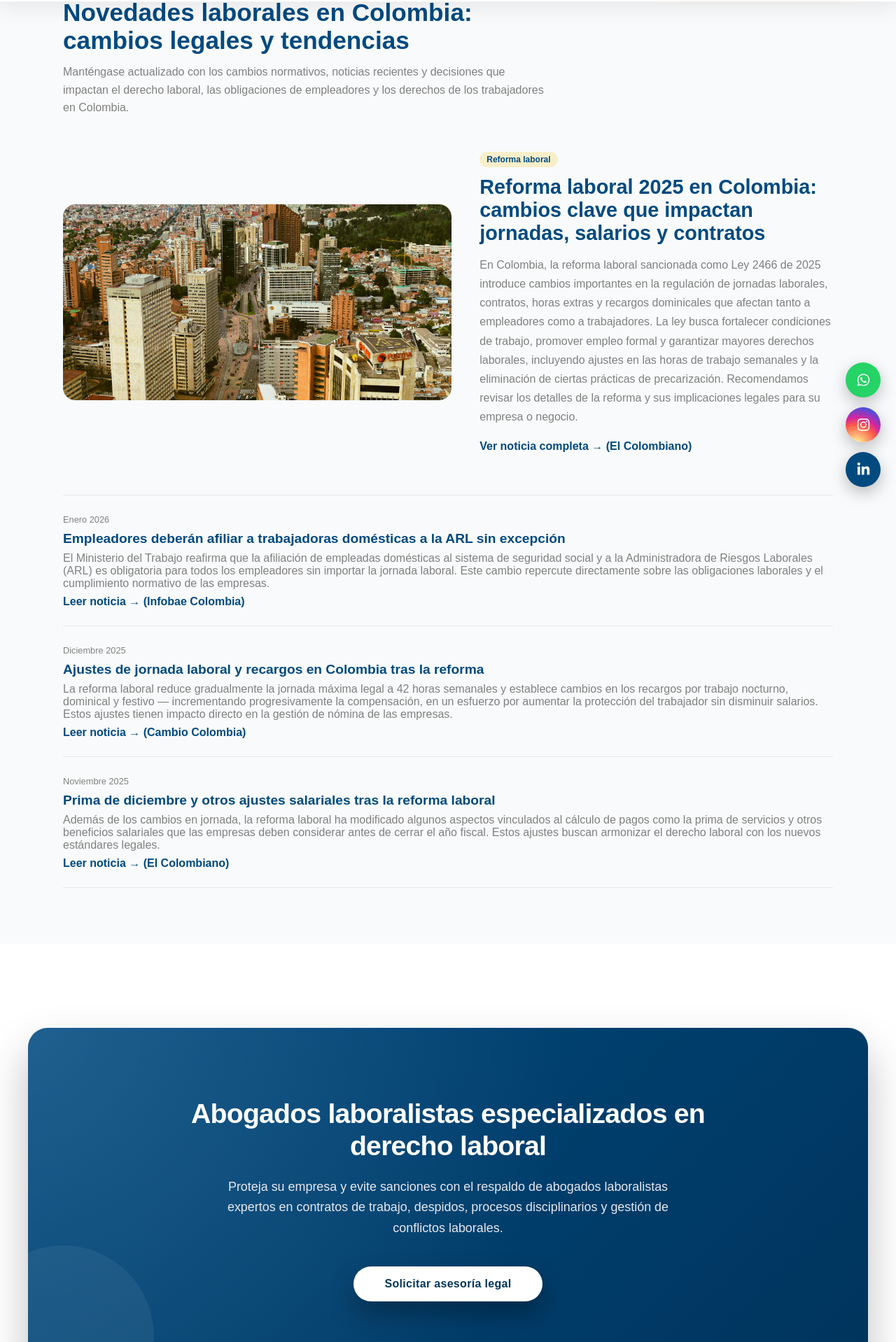
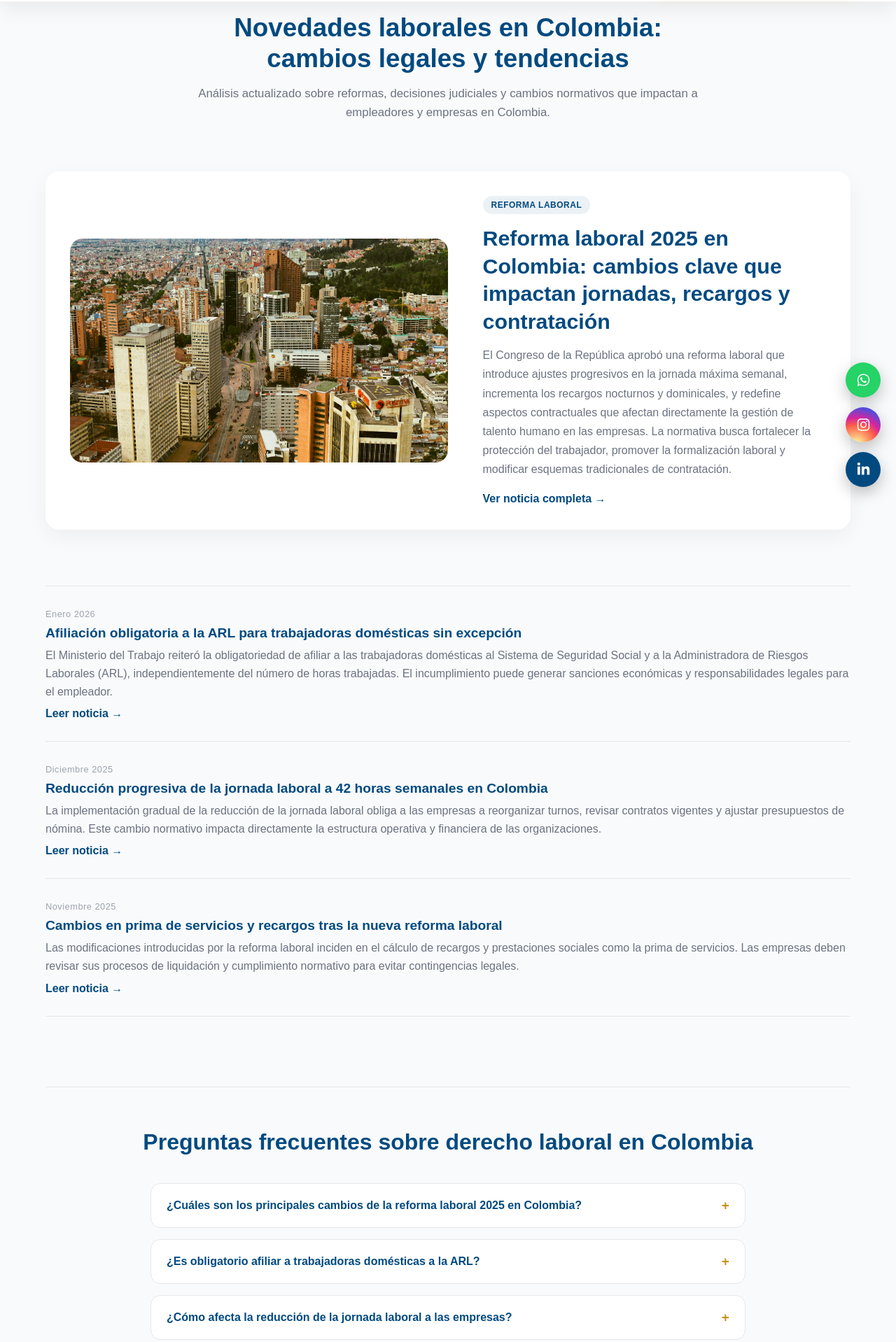
Before and after one commit to Jeffer-Andres-Tafurth-Cortes/pravice-abogados-laboralistas, a Next.js app: page /novedades_laborales in a window 1280 px wide. Shown: the part 82-2000 px from the top of the page at 70% size. Built offline with nearby package versions, Linux system fonts and the light colour scheme.

Commit message:
Updates SEO content text

```diff
--- a/src/app/novedades_laborales/NovedadesLaborales.module.css
+++ b/src/app/novedades_laborales/NovedadesLaborales.module.css
@@ -1,73 +1,93 @@
+/* =========================
+   SECTION BASE
+========================= */
+
 .section {
-  padding: 80px 20px;
+  padding: 100px 20px;
   background: #f9fafb;
 }
 
 .container {
-  max-width: 1100px;
+  max-width: 1150px;
   margin: 0 auto;
 }
 
 /* =========================
    HEADER
 ========================= */
+
 .header {
-  max-width: 700px;
-  margin-bottom: 50px;
+  max-width: 750px;
+  margin: 0 auto 70px;
+  text-align: center;
 }
 
 .header h2 {
-  font-size: 2.2rem;
-  margin-bottom: 12px;
+  font-size: 2.3rem;
+  font-weight: 700;
   color: #004a80;
-  font-weight: 700;
+  margin-bottom: 15px;
+  line-height: 1.2;
 }
 
 .header p {
-  color: #808080;
+  font-size: 1.05rem;
+  color: #6b7280;
   line-height: 1.6;
 }
 
 /* =========================
-   DESTACADO
+   FEATURED ARTICLE
 ========================= */
+
 .featured {
   display: grid;
   grid-template-columns: 1.1fr 1fr;
-  gap: 40px;
-  margin-bottom: 60px;
+  gap: 50px;
   align-items: center;
+  margin-bottom: 80px;
+  background: #ffffff;
+  padding: 35px;
+  border-radius: 20px;
+  box-shadow: 0 10px 30px rgba(0, 0, 0, 0.05);
+  transition: all 0.3s ease;
+}
+
+.featured:hover {
+  transform: translateY(-4px);
+  box-shadow: 0 20px 45px rgba(0, 74, 128, 0.08);
 }
 
 .featuredImage {
-  position: relative; /* 🔑 OBLIGATORIO */
+  position: relative;
   width: 100%;
-  height: 280px;
+  height: 320px;
   border-radius: 18px;
   overflow: hidden;
-  background: linear-gradient(135deg, #e5e7eb, #f9fafb);
 }
 
-/* Etiqueta */
 .featuredContent .tag {
   display: inline-block;
   font-size: 0.75rem;
   font-weight: 700;
+  letter-spacing: 0.5px;
   color: #004a80;
-  background-color: rgba(244, 195, 0, 0.2);
-  padding: 4px 10px;
+  background-color: rgba(0, 74, 128, 0.08);
+  padding: 6px 12px;
   border-radius: 999px;
-  margin-bottom: 12px;
+  margin-bottom: 15px;
+  text-transform: uppercase;
 }
 
 .featuredContent h3 {
-  font-size: 1.8rem;
+  font-size: 1.9rem;
+  color: #004a80;
   margin-bottom: 15px;
-  color: #004a80;
+  line-height: 1.3;
 }
 
 .featuredContent p {
-  color: #808080;
+  color: #6b7280;
   line-height: 1.7;
   margin-bottom: 20px;
 }
@@ -76,28 +96,47 @@
   font-weight: 600;
   color: #004a80;
   text-decoration: none;
+  position: relative;
 }
 
-.readMore:hover {
-  color: #c4911a;
-  text-decoration: underline;
+.readMore::after {
+  content: "";
+  position: absolute;
+  left: 0;
+  bottom: -3px;
+  width: 0;
+  height: 2px;
+  background-color: #c4911a;
+  transition: width 0.3s ease;
+}
+
+.readMore:hover::after {
+  width: 100%;
 }
 
 /* =========================
-   LISTADO EDITORIAL
+   NEWS LIST
 ========================= */
+
 .list {
   border-top: 1px solid #e5e7eb;
+  margin-bottom: 90px;
 }
 
 .item {
-  padding: 25px 0;
+  padding: 30px 0;
   border-bottom: 1px solid #e5e7eb;
+  transition: all 0.3s ease;
+}
+
+.item:hover {
+  transform: translateX(6px);
 }
 
 .date {
   font-size: 0.8rem;
-  color: #808080;
+  color: #9ca3af;
+  letter-spacing: 0.5px;
 }
 
 .item h4 {
@@ -107,8 +146,9 @@
 }
 
 .item p {
-  color: #808080;
-  margin-bottom: 8px;
+  color: #6b7280;
+  margin-bottom: 10px;
+  line-height: 1.6;
 }
 
 .item a {
@@ -119,36 +159,103 @@
 
 .item a:hover {
   color: #c4911a;
-  text-decoration: underline;
 }
 
 /* =========================
-   FOOTER
+   FAQ SECTION
 ========================= */
-.footer {
-  margin-top: 40px;
+
+.faq {
+  margin-top: 100px;
+  padding-top: 60px;
+  border-top: 1px solid #e5e7eb;
 }
 
-.allArticles {
+.faq h3 {
+  font-size: 2rem;
+  color: #004a80;
+  margin-bottom: 40px;
+  text-align: center;
+}
+
+.faqList {
+  display: flex;
+  flex-direction: column;
+  gap: 16px;
+  max-width: 850px;
+  margin: 0 auto;
+}
+
+/* FAQ ITEM */
+
+.faqItem {
+  background: #ffffff;
+  border-radius: 14px;
+  border: 1px solid #e5e7eb;
+  overflow: hidden;
+  transition: all 0.3s ease;
+}
+
+.faqItem:hover {
+  border-color: #004a80;
+  box-shadow: 0 8px 25px rgba(0, 74, 128, 0.05);
+}
+
+/* QUESTION BUTTON */
+
+.faqQuestion {
+  width: 100%;
+  background: none;
+  border: none;
+  padding: 20px 22px;
+  text-align: left;
+  font-size: 1rem;
   font-weight: 600;
   color: #004a80;
-  text-decoration: none;
+  display: flex;
+  justify-content: space-between;
+  align-items: center;
+  cursor: pointer;
 }
 
-.allArticles:hover {
+.faqQuestion span {
+  font-size: 1.2rem;
+  font-weight: 700;
   color: #c4911a;
-  text-decoration: underline;
+}
+
+/* ANSWER */
+
+.faqAnswer {
+  overflow: hidden;
+}
+
+.faqAnswer p {
+  padding: 0 22px 20px;
+  color: #6b7280;
+  line-height: 1.7;
+  font-size: 0.95rem;
 }
 
 /* =========================
    RESPONSIVE
 ========================= */
+
 @media (max-width: 900px) {
   .featured {
     grid-template-columns: 1fr;
+    padding: 25px;
   }
 
   .featuredImage {
-    height: 220px;
+    height: 240px;
+  }
+
+  .header h2 {
+    font-size: 1.9rem;
+  }
+
+  .faq h3 {
+    font-size: 1.6rem;
   }
 }
--- a/src/app/novedades_laborales/page.tsx
+++ b/src/app/novedades_laborales/page.tsx
@@ -3,28 +3,140 @@
 import Image from "next/image";
 import styles from "./NovedadesLaborales.module.css";
 import Link from "next/link";
+import { motion, AnimatePresence } from "framer-motion";
+import { useState } from "react";
 
 export default function NovedadesLaborales() {
+  const [openIndex, setOpenIndex] = useState<number | null>(null);
+
+  /* =========================
+     NOTICIA DESTACADA
+  ========================= */
+  const featuredNews = {
+    tag: "Reforma laboral",
+    title:
+      "Reforma laboral 2025 en Colombia: cambios clave que impactan jornadas, recargos y contratación",
+    description:
+      "El Congreso de la República aprobó una reforma laboral que introduce ajustes progresivos en la jornada máxima semanal, incrementa los recargos nocturnos y dominicales, y redefine aspectos contractuales que afectan directamente la gestión de talento humano en las empresas. La normativa busca fortalecer la protección del trabajador, promover la formalización laboral y modificar esquemas tradicionales de contratación.",
+    link: "https://www.reuters.com/world/americas/colombias-senate-approves-labor-reform-amid-tension-with-petro-2025-06-18/",
+  };
+
+  /* =========================
+     LISTADO DE NOTICIAS
+  ========================= */
+  const news = [
+    {
+      date: "Enero 2026",
+      title:
+        "Afiliación obligatoria a la ARL para trabajadoras domésticas sin excepción",
+      description:
+        "El Ministerio del Trabajo reiteró la obligatoriedad de afiliar a las trabajadoras domésticas al Sistema de Seguridad Social y a la Administradora de Riesgos Laborales (ARL), independientemente del número de horas trabajadas. El incumplimiento puede generar sanciones económicas y responsabilidades legales para el empleador.",
+      link: "https://www.infobae.com/colombia/2026/01/27/ley-en-colombia-exige-la-afiliacion-de-las-empleadas-domesticas-a-la-arl-sin-excepciones/",
+    },
+    {
+      date: "Diciembre 2025",
+      title:
+        "Reducción progresiva de la jornada laboral a 42 horas semanales en Colombia",
+      description:
+        "La implementación gradual de la reducción de la jornada laboral obliga a las empresas a reorganizar turnos, revisar contratos vigentes y ajustar presupuestos de nómina. Este cambio normativo impacta directamente la estructura operativa y financiera de las organizaciones.",
+      link: "https://cambiocolombia.com/economia/articulo/2025/6/lo-que-realmente-cambiara-en-su-empleo-con-la-nueva-ley-laboral-jornada-contratos/",
+    },
+    {
+      date: "Noviembre 2025",
+      title:
+        "Cambios en prima de servicios y recargos tras la nueva reforma laboral",
+      description:
+        "Las modificaciones introducidas por la reforma laboral inciden en el cálculo de recargos y prestaciones sociales como la prima de servicios. Las empresas deben revisar sus procesos de liquidación y cumplimiento normativo para evitar contingencias legales.",
+      link: "https://www.elcolombiano.com/negocios/prima-diciembre-2025-cambios-reforma-laboral-colombia-pagos-fechas-calculo-FA31464890",
+    },
+  ];
+
+  /* =========================
+     PREGUNTAS FRECUENTES (10)
+  ========================= */
+  const faqs = [
+    {
+      question:
+        "¿Cuáles son los principales cambios de la reforma laboral 2025 en Colombia?",
+      answer:
+        "La reforma laboral introduce ajustes en jornada máxima semanal, incrementa progresivamente los recargos nocturnos y dominicales, fortalece la estabilidad laboral y redefine algunos esquemas de contratación.",
+    },
+    {
+      question: "¿Es obligatorio afiliar a trabajadoras domésticas a la ARL?",
+      answer:
+        "Sí. Todos los empleadores deben afiliar a las trabajadoras domésticas al sistema de seguridad social y a la ARL sin importar la jornada laboral.",
+    },
+    {
+      question:
+        "¿Cómo afecta la reducción de la jornada laboral a las empresas?",
+      answer:
+        "Obliga a reorganizar turnos, revisar contratos y ajustar costos de nómina para cumplir con la normativa vigente.",
+    },
+    {
+      question:
+        "¿Cuándo es recomendable contratar un abogado laboralista empresarial?",
+      answer:
+        "Antes de despidos, cambios contractuales, procesos disciplinarios o inspecciones del Ministerio del Trabajo.",
+    },
+    {
+      question: "¿Qué sanciones puede imponer el Ministerio del Trabajo?",
+      answer:
+        "Multas económicas, investigaciones administrativas y órdenes de reintegro laboral.",
+    },
+    {
+      question:
+        "¿Qué debe revisar una empresa antes de despedir a un trabajador?",
+      answer:
+        "Tipo de contrato, estabilidad laboral reforzada, cumplimiento del debido proceso y correcta liquidación.",
+    },
+    {
+      question: "¿Cómo se calculan los recargos nocturnos y dominicales?",
+      answer:
+        "Aplicando los porcentajes establecidos por la ley sobre el valor ordinario de la hora trabajada.",
+    },
+    {
+      question: "¿Qué es la estabilidad laboral reforzada?",
+      answer:
+        "Es una protección especial que impide el despido sin autorización previa en casos como embarazo, discapacidad o fuero sindical.",
+    },
+    {
+      question: "¿Qué riesgos legales enfrenta una empresa por incumplimiento?",
+      answer:
+        "Demandas laborales, sanciones administrativas, indemnizaciones y afectación reputacional.",
+    },
+    {
+      question: "¿Cómo prevenir contingencias laborales en una empresa?",
+      answer:
+        "Mediante auditorías internas, actualización contractual y asesoría jurídica preventiva permanente.",
+    },
+  ];
+
   return (
     <section className={styles.section}>
       <div className={styles.container}>
-        {/* ======================
-            HEADER
-        ====================== */}
-        <header className={styles.header}>
+        {/* HEADER */}
+        <motion.header
+          className={styles.header}
+          initial={{ opacity: 0, y: 40 }}
+          whileInView={{ opacity: 1, y: 0 }}
+          transition={{ duration: 0.6 }}
+          viewport={{ once: true }}
+        >
           <h2>Novedades laborales en Colombia: cambios legales y tendencias</h2>
           <p>
-            Manténgase actualizado con los cambios normativos, noticias
-            recientes y decisiones que impactan el derecho laboral, las
-            obligaciones de empleadores y los derechos de los trabajadores en
-            Colombia.
+            Análisis actualizado sobre reformas, decisiones judiciales y cambios
+            normativos que impactan a empleadores y empresas en Colombia.
           </p>
-        </header>
+        </motion.header>
 
-        {/* ======================
-            NOVEDAD DESTACADA
-        ====================== */}
-        <article className={styles.featured}>
+        {/* NOTICIA DESTACADA */}
+        <motion.article
+          className={styles.featured}
+          initial={{ opacity: 0, scale: 0.97 }}
+          whileInView={{ opacity: 1, scale: 1 }}
+          transition={{ duration: 0.6 }}
+          viewport={{ once: true }}
+        >
           <div className={styles.featuredImage}>
             <Image
               src="/fotoBogota.jpg"
@@ -37,112 +149,77 @@ export default function NovedadesLaborales() {
           </div>
 
           <div className={styles.featuredContent}>
-            <span className={styles.tag}>Reforma laboral</span>
-            <h3>
-              Reforma laboral 2025 en Colombia: cambios clave que impactan
-              jornadas, salarios y contratos
-            </h3>
-
-            <p>
-              En Colombia, la reforma laboral sancionada como Ley 2466 de 2025
-              introduce cambios importantes en la regulación de jornadas
-              laborales, contratos, horas extras y recargos dominicales que
-              afectan tanto a empleadores como a trabajadores. La ley busca
-              fortalecer condiciones de trabajo, promover empleo formal y
-              garantizar mayores derechos laborales, incluyendo ajustes en las
-              horas de trabajo semanales y la eliminación de ciertas prácticas
-              de precarización. Recomendamos revisar los detalles de la reforma
-              y sus implicaciones legales para su empresa o negocio.
-            </p>
-
+            <span className={styles.tag}>{featuredNews.tag}</span>
+            <h3>{featuredNews.title}</h3>
+            <p>{featuredNews.description}</p>
             <Link
-              href="https://www.elcolombiano.com/negocios/prima-diciembre-2025-cambios-reforma-laboral-colombia-pagos-fechas-calculo-FA31464890"
+              href={featuredNews.link}
               target="_blank"
               rel="noopener noreferrer"
               className={styles.readMore}
             >
-              Ver noticia completa → (El Colombiano)
+              Ver noticia completa →
             </Link>
           </div>
-        </article>
+        </motion.article>
 
-        {/* ======================
-            LISTADO EDITORIAL
-        ====================== */}
+        {/* LISTADO */}
         <div className={styles.list}>
-          <article className={styles.item}>
-            <span className={styles.date}>Enero 2026</span>
-            <h4>
-              Empleadores deberán afiliar a trabajadoras domésticas a la ARL sin
-              excepción
-            </h4>
+          {news.map((item, i) => (
+            <motion.article
+              key={i}
+              className={styles.item}
+              initial={{ opacity: 0, y: 30 }}
+              whileInView={{ opacity: 1, y: 0 }}
+              transition={{ duration: 0.4, delay: i * 0.15 }}
+              viewport={{ once: true }}
+            >
+              <span className={styles.date}>{item.date}</span>
+              <h4>{item.title}</h4>
+              <p>{item.description}</p>
+              <Link href={item.link} target="_blank" rel="noopener noreferrer">
+                Leer noticia →
+              </Link>
+            </motion.article>
+          ))}
+        </div>
 
-            <p>
-              El Ministerio del Trabajo reafirma que la afiliación de empleadas
-              domésticas al sistema de seguridad social y a la Administradora de
-              Riesgos Laborales (ARL) es obligatoria para todos los empleadores
-              sin importar la jornada laboral. Este cambio repercute
-              directamente sobre las obligaciones laborales y el cumplimiento
-              normativo de las empresas.
-            </p>
+        {/* FAQ */}
+        <section className={styles.faq}>
+          <h3>Preguntas frecuentes sobre derecho laboral en Colombia</h3>
 
-            <Link
-              href="https://www.infobae.com/colombia/2026/01/27/ley-en-colombia-exige-la-afiliacion-de-las-empleadas-domesticas-a-la-arl-sin-excepciones/"
-              target="_blank"
-              rel="noopener noreferrer"
-            >
-              Leer noticia → (Infobae Colombia)
-            </Link>
-          </article>
+          <div className={styles.faqList}>
+            {faqs.map((faq, index) => {
+              const isOpen = openIndex === index;
 
-          <article className={styles.item}>
-            <span className={styles.date}>Diciembre 2025</span>
-            <h4>
-              Ajustes de jornada laboral y recargos en Colombia tras la reforma
-            </h4>
+              return (
+                <div key={index} className={styles.faqItem}>
+                  <button
+                    onClick={() => setOpenIndex(isOpen ? null : index)}
+                    className={styles.faqQuestion}
+                  >
+                    {faq.question}
+                    <span className={styles.icon}>{isOpen ? "–" : "+"}</span>
+                  </button>
 
-            <p>
-              La reforma laboral reduce gradualmente la jornada máxima legal a
-              42 horas semanales y establece cambios en los recargos por trabajo
-              nocturno, dominical y festivo — incrementando progresivamente la
-              compensación, en un esfuerzo por aumentar la protección del
-              trabajador sin disminuir salarios. Estos ajustes tienen impacto
-              directo en la gestión de nómina de las empresas.
-            </p>
-
-            <Link
-              href="https://cambiocolombia.com/economia/articulo/2025/6/lo-que-realmente-cambiara-en-su-empleo-con-la-nueva-ley-laboral-jornada-contratos/"
-              target="_blank"
-              rel="noopener noreferrer"
-            >
-              Leer noticia → (Cambio Colombia)
-            </Link>
-          </article>
-
-          <article className={styles.item}>
-            <span className={styles.date}>Noviembre 2025</span>
-            <h4>
-              Prima de diciembre y otros ajustes salariales tras la reforma
-              laboral
-            </h4>
-
-            <p>
-              Además de los cambios en jornada, la reforma laboral ha modificado
-              algunos aspectos vinculados al cálculo de pagos como la prima de
-              servicios y otros beneficios salariales que las empresas deben
-              considerar antes de cerrar el año fiscal. Estos ajustes buscan
-              armonizar el derecho laboral con los nuevos estándares legales.
-            </p>
-
-            <Link
-              href="https://www.elcolombiano.com/negocios/prima-diciembre-2025-cambios-reforma-laboral-colombia-pagos-fechas-calculo-FA31464890"
-              target="_blank"
-              rel="noopener noreferrer"
-            >
-              Leer noticia → (El Colombiano)
-            </Link>
-          </article>
-        </div>
+                  <AnimatePresence>
+                    {isOpen && (
+                      <motion.div
+                        className={styles.faqAnswer}
+                        initial={{ height: 0, opacity: 0 }}
+                        animate={{ height: "auto", opacity: 1 }}
+                        exit={{ height: 0, opacity: 0 }}
+                        transition={{ duration: 0.3 }}
+                      >
+                        <p>{faq.answer}</p>
+                      </motion.div>
+                    )}
+                  </AnimatePresence>
+                </div>
+              );
+            })}
+          </div>
+        </section>
       </div>
     </section>
   );
```
